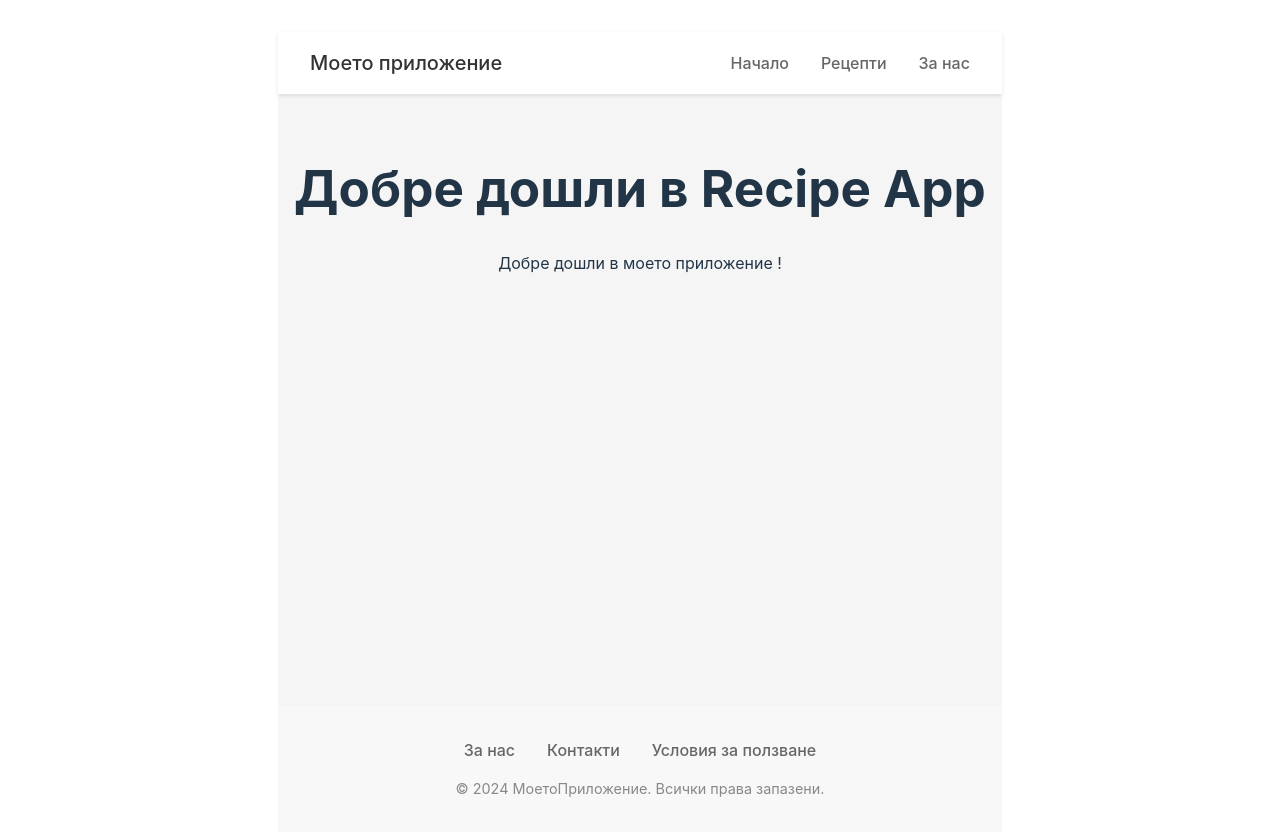
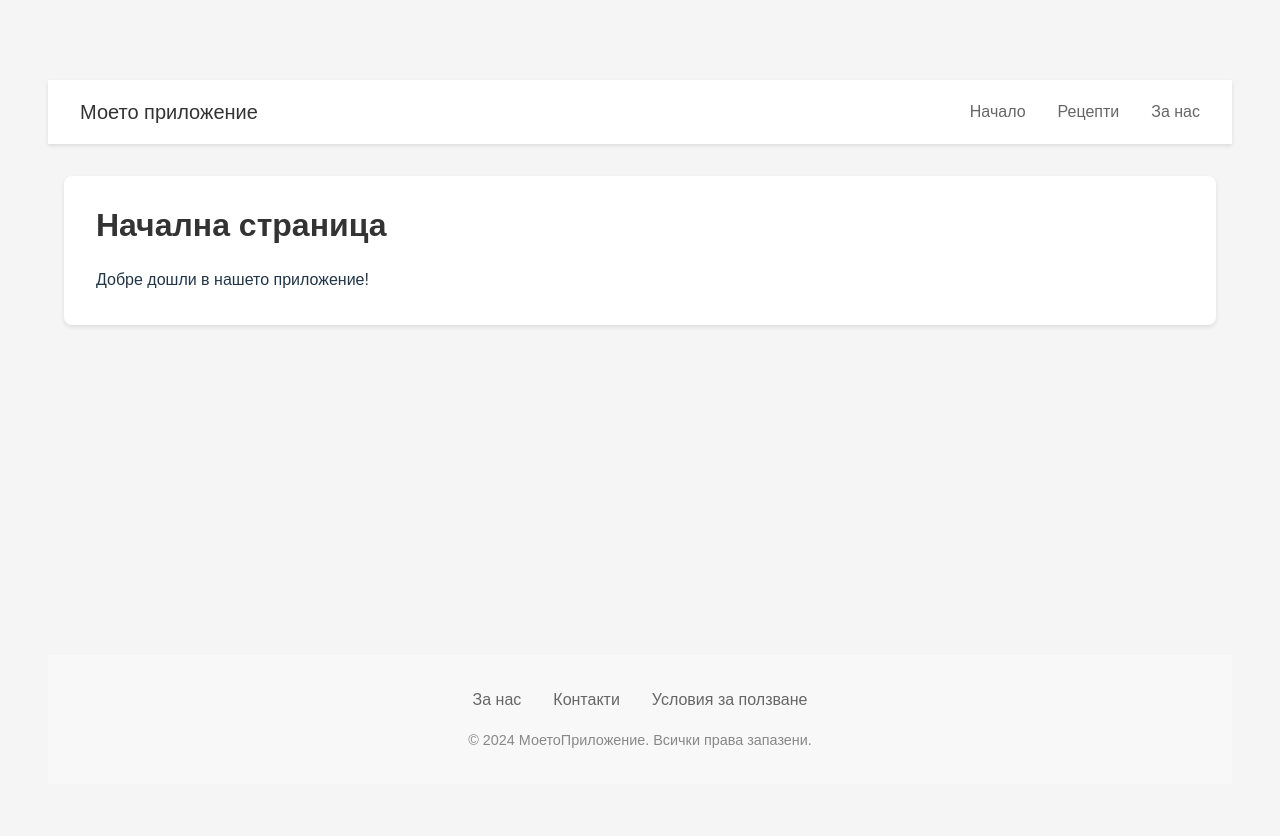
Before and after one commit to OrlinGichev/my-recipe-app, a Vue app: page / in a window 1280 px wide. Shown: the top 836 px of the page. Built offline with nearby package versions, Linux system fonts and the light colour scheme.

Commit message:
добавяне на css на #app

```diff
--- a/src/App.vue
+++ b/src/App.vue
@@ -3,3 +3,23 @@
 <template>
   <router-view></router-view>
 </template>
+<style>
+#app {
+  width: 100%;
+  min-height: 100vh;
+  text-align: left;
+  padding: 0;
+}
+
+* {
+  margin: 0;
+  padding: 0;
+  box-sizing: border-box;
+}
+
+body {
+  font-family: Arial, sans-serif;
+  line-height: 1.6;
+  background-color: #f5f5f5;
+}
+</style>
--- a/src/components/layouts/MainLayout.vue
+++ b/src/components/layouts/MainLayout.vue
@@ -24,6 +24,8 @@ import TheFooter from "../../components/layout/TheFooter.vue";
   display: flex;
   flex-direction: column;
   background-color: #f5f5f5;
+  padding: 3rem;
+  margin: 2rem auto;
 }
 
 .main-content {
@@ -32,6 +34,7 @@ import TheFooter from "../../components/layout/TheFooter.vue";
 }
 
 .container {
+  width: 100%;
   max-width: 1200px;
   margin: 0 auto;
   padding: 0 1rem;
--- a/src/views/AboutView.vue
+++ b/src/views/AboutView.vue
@@ -1,6 +1,20 @@
 <template>
-  <div class="about">
-    <h1>За нас</h1>
+  <div class="view-content">
+    <h1 class="view-title">За нас</h1>
     <p>Информация за нашето приложение</p>
   </div>
 </template>
+<style scoped>
+.view-content {
+  background: white;
+  padding: 2rem;
+  border-radius: 8px;
+  box-shadow: 0 2px 4px rgba(0, 0, 0, 0.1);
+}
+
+.view-title {
+  margin-bottom: 1.5rem;
+  font-size: 2rem;
+  color: #333;
+}
+</style>
--- a/src/views/HomeView.vue
+++ b/src/views/HomeView.vue
@@ -1,7 +1,21 @@
 <template>
-  <div class="home">
-    <h1>Добре дошли в Recipe App</h1>
-    <p>Добре дошли в моето приложение !</p>
+  <div class="view-content">
+    <h1 class="view-title">Начална страница</h1>
+    <p>Добре дошли в нашето приложение!</p>
   </div>
 </template>
 <script setup></script>
+<style scoped>
+.view-content {
+  background: white;
+  padding: 2rem;
+  border-radius: 8px;
+  box-shadow: 0 2px 4px rgba(0, 0, 0, 0.1);
+}
+
+.view-title {
+  margin-bottom: 1.5rem;
+  font-size: 2rem;
+  color: #333;
+}
+</style>
--- a/src/views/RecipesView.vue
+++ b/src/views/RecipesView.vue
@@ -1,6 +1,20 @@
 <template>
-  <div class="recipes">
-    <h1>Рецепти</h1>
-    <p>Тук ще бъдат показвани рецептите</p>
+  <div class="view-content">
+    <h1 class="view-title">Рецепти</h1>
+    <p>Тук ще бъдат показани рецептите</p>
   </div>
 </template>
+<style scoped>
+.view-content {
+  background: white;
+  padding: 2rem;
+  border-radius: 8px;
+  box-shadow: 0 2px 4px rgba(0, 0, 0, 0.1);
+}
+
+.view-title {
+  margin-bottom: 1.5rem;
+  font-size: 2rem;
+  color: #333;
+}
+</style>
```
